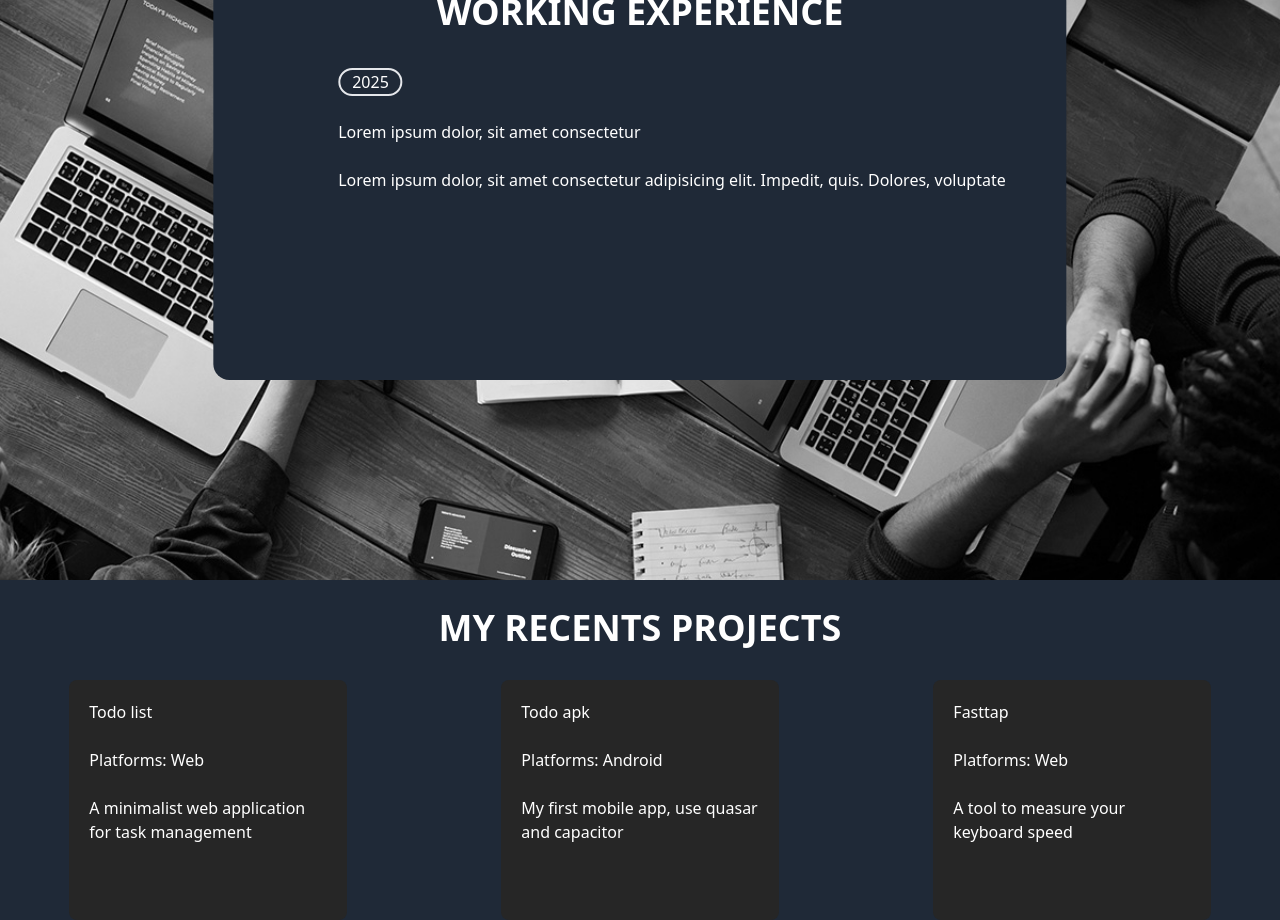
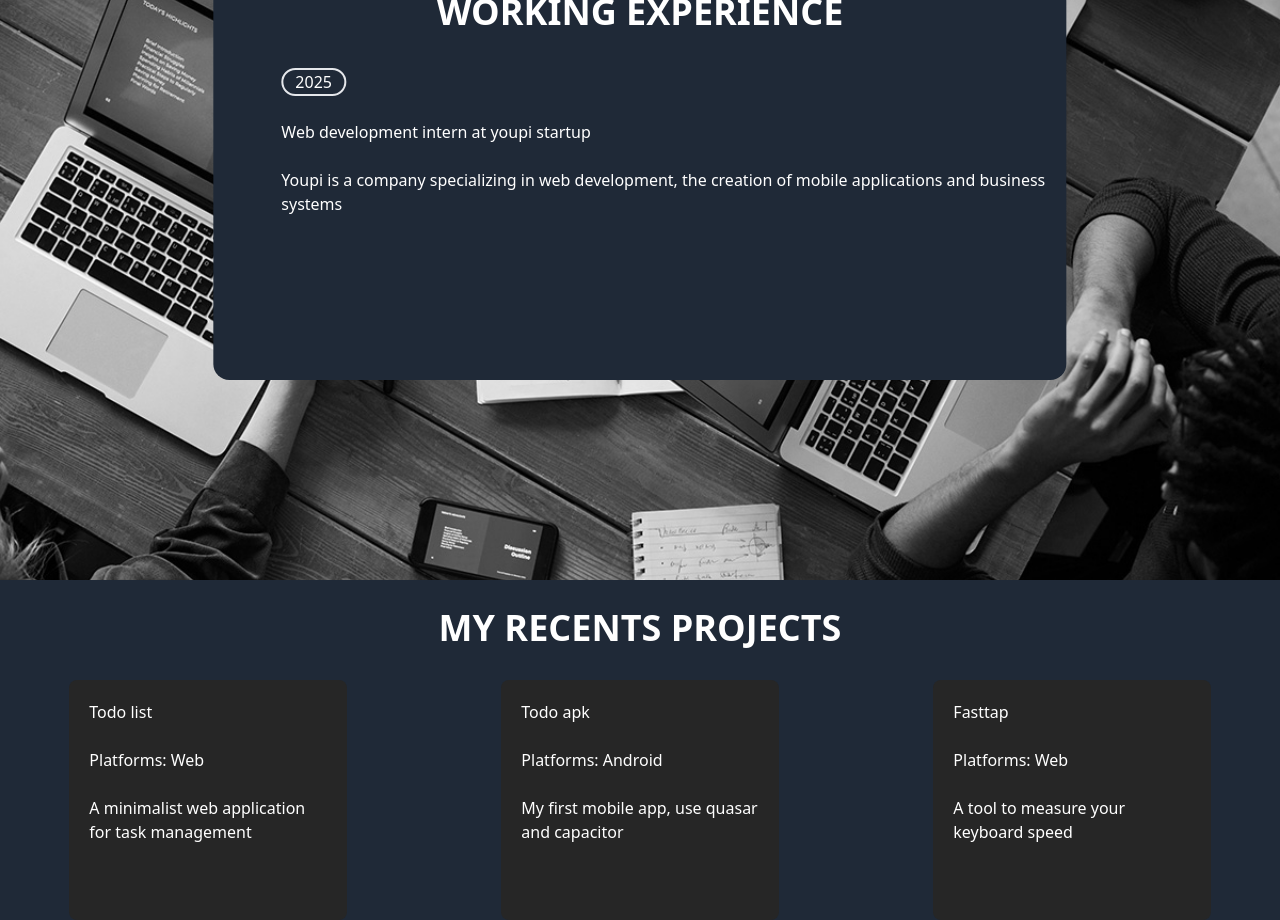
Before and after one commit to ArthurKouam/portfolio, a Vue app: page / in a window 1280 px wide. Shown: the part 1820-2740 px from the top of the page. Built offline with nearby package versions, Linux system fonts and the light colour scheme.

Commit message:
Update Exp.vue

```diff
--- a/src/components/Exp.vue
+++ b/src/components/Exp.vue
@@ -7,8 +7,8 @@
 
                 <div class="m-1 pl-16 grid justify-center h-6" data-aos="zoom-in">
                     <span class="border-2 rounded-full px-3 w-min">2025</span><br>
-                    <p>Lorem ipsum dolor, sit amet consectetur</p><br>
-                    <p>Lorem ipsum dolor, sit amet consectetur adipisicing elit. Impedit, quis. Dolores, voluptate </p>
+                    <p>Web development intern at youpi startup</p><br>
+                    <p>Youpi is a company specializing in web development, the creation of mobile applications and business systems </p>
                 </div>
 
             </div>
```
